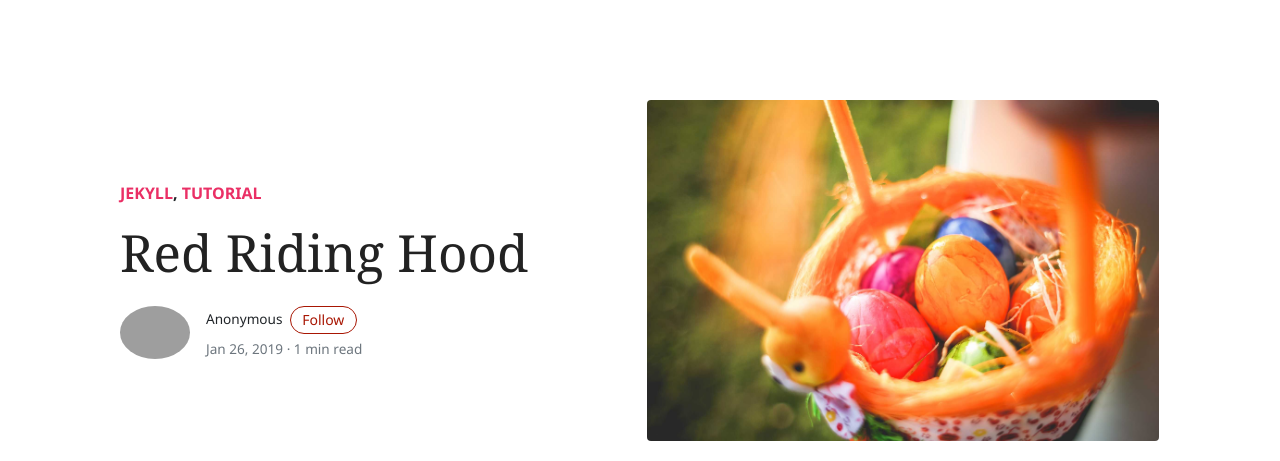
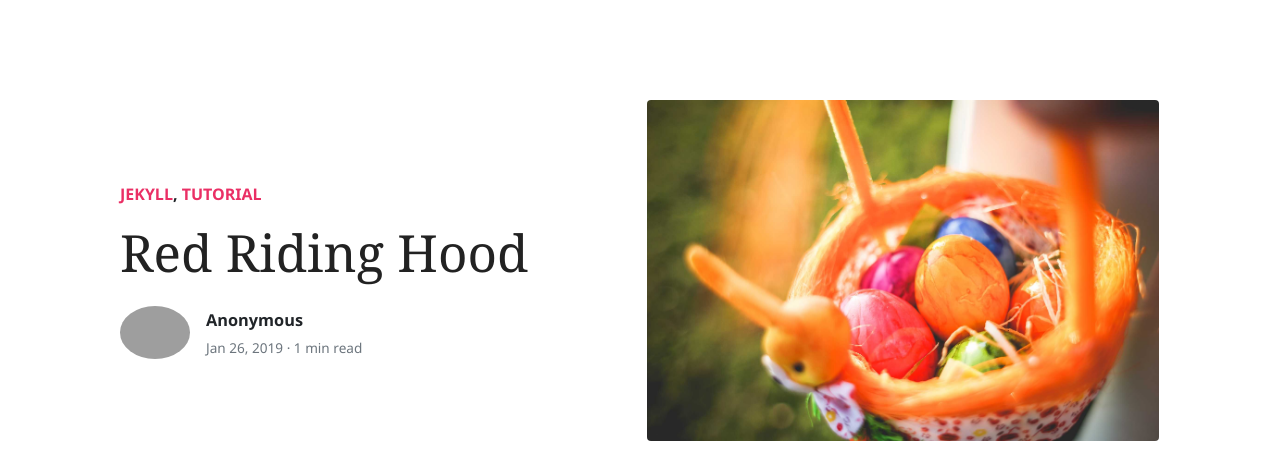
Before and after one commit to the-second-trial/homepage, a Jekyll site: the page built from _posts/2019-01-26-red-riding.md, in a window 1280 px wide and 1400 px high. Shown: the top 461 px of the window. Built offline with Jekyll 4.4.1, drawn with Linux system fonts in a browser that asks for light colours; nearby versions of some CDN libraries; comment, search, counter and statistics services are not loaded; grey boxes are pictures that could not be loaded.

Commit message:
Some more stylistic changes

```diff
--- a/_layouts/default.html
+++ b/_layouts/default.html
@@ -78,7 +78,7 @@
                 </div>
 
                 <!--  Github Repo Star Btn -->
-                <div>
+                <div class="py-1">
                     <a class="text-dark ml-1" target="_blank" href="https://github.com/the-second-trial/the-second-trial"><i class="fab fa-github"></i> See project on Github</a>
                 </div>
             </div>
--- a/_layouts/post.html
+++ b/_layouts/post.html
@@ -19,7 +19,7 @@
                         {% if author.avatar %}
                         <img class="rounded-circle" src="{{site.baseurl}}/{{author.avatar}}" alt="{{author.name}}" width="70"/>
                         {% endif %}
-						<small class="ml-3"> {{ author.name }} <span><a target="_blank" href="{{ author.twitter }}" class="btn btn-outline-success btn-sm btn-round ml-1">Follow</a></span>
+						<small class="ml-3"><span class="larger font-weight-bold">{{ author.name }}</span> {% if author.twitter %}<span><a target="_blank" href="{{ author.twitter }}" class="btn btn-outline-success btn-sm btn-round ml-1">Follow</a></span>{% endif %}
                             <span class="text-muted d-block mt-1">{{ page.date | date: '%b %d, %Y' }} · {% include meta-read-time.html %}</span>
 						</small>
 					</div>
@@ -78,7 +78,7 @@
 				</span>
 			</div>
 
-            <!-- Mailchimp Subscribe Form -->
+            <!-- Newsletter Subscribe Form -->
             {% if site.newsletter-list %}
 			<div class="p-5 bg-lightindigo">
 				<div class="row justify-content-between">
--- a/assets/css/theme.css
+++ b/assets/css/theme.css
@@ -40,7 +40,10 @@
 	text-decoration:none;
 }
 a {
-	color:var(--color-primary);
+	color: #db1d04;
+}
+a:hover {
+	color: #7c1900;
 }
 a.text-dark:hover {
 	color:var(--color-primary) !important;
@@ -777,6 +780,9 @@
 	margin-top:2rem;
 	font-weight:600;
 }
+.larger {
+	font-size: 120%;
+}
 .alertbar {
 	box-shadow:0 -3px 10px 0 rgba(0,0,0,.0785);
 	position:fixed;
```
Also changed, not shown: index.html (+2 -13 lines).
